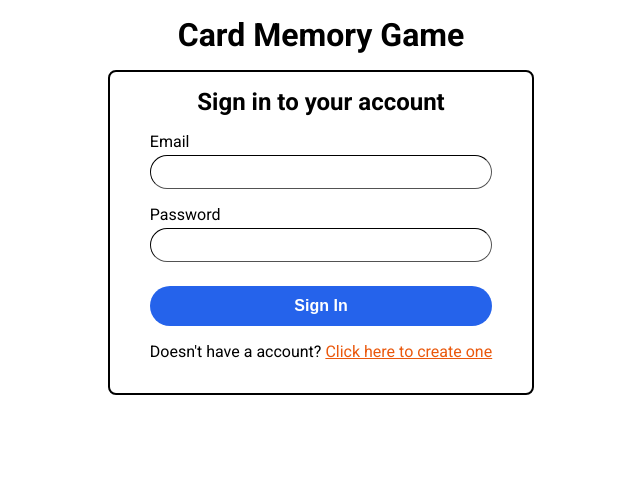
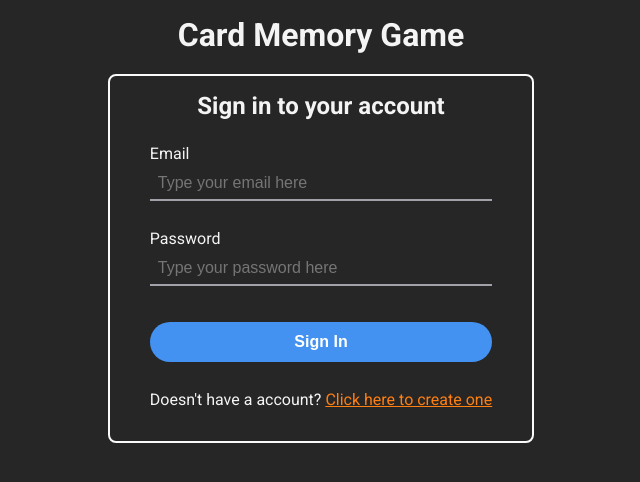
Before and after one commit to enzogoncalves/card-memory-game, a React (Vite) app: page / in a window 1280 px wide. Shown: the top 482 px of the page, without its empty margins (319-959 px from the left). Built offline with nearby package versions, Linux system fonts and the light colour scheme.

Commit message:
dark theme

```diff
--- a/index.html
+++ b/index.html
@@ -12,7 +12,7 @@
    rel="stylesheet"
   />
  </head>
- <body>
+ <body class="dark">
   <div id="root"></div>
   <script type="module" src="/src/main.tsx"></script>
  </body>
--- a/src/App.tsx
+++ b/src/App.tsx
@@ -73,8 +73,8 @@ export function createCards(numberOfPairs: number) {
   let iconsCount = 0;
 
   while (numberOfPairsLeft > 0) {
-    cards.push({ id: uuid(), visible: false, active: true, icon: icons[iconsCount], discoveredPair: false })
-    cards.push({ id: uuid(), visible: false, active: true, icon: icons[iconsCount], discoveredPair: false })
+    cards.push({ id: uuid(), visible: true, active: true, icon: icons[iconsCount], discoveredPair: false })
+    cards.push({ id: uuid(), visible: true, active: true, icon: icons[iconsCount], discoveredPair: false })
 
     iconsCount++
     numberOfPairsLeft--
@@ -188,8 +188,8 @@ const App = () => {
 
   }, [cards, timeLeft])
 
-  return <main className="p-4">
-    <h1 className="text-center">Card Memory Game</h1>
+  return <main className="p-4 min-h-full dark:bg-neutral-800">
+    <h1 className="pb-5 text-center dark:text-text-color">Card Memory Game</h1>
     <Routes>
       <Route path="/" element={<SignIn />} />
       <Route path="/register" element={<Register />} />
--- a/src/CardsGrid.tsx
+++ b/src/CardsGrid.tsx
@@ -1,6 +1,5 @@
 import { Card } from "./App";
 import EachCard from "./Card";
-
 
 type CardsGridProps = {
   cards: Card[]
@@ -9,18 +8,19 @@ type CardsGridProps = {
   setFirstCard: React.Dispatch<React.SetStateAction<Card | undefined>>
   itsAWin: boolean | undefined,
   difficulty: string | undefined
+  timeLeft: number
 }
 
-const CardsGrid = ({ cards, setCards, setFirstCard, firstCard, itsAWin, difficulty }: CardsGridProps) => {
+const CardsGrid = ({ cards, setCards, setFirstCard, firstCard, itsAWin, difficulty, timeLeft }: CardsGridProps) => {
   return <div>
     <div className={`grid
     ${difficulty == "easy" ? "max-w-xl grid-cols-2 2xsm:grid-cols-3 xsm:grid-cols-4" : ""}
     ${difficulty == "medium" ? "max-w-3xl grid-cols-2 2xsm:grid-cols-3 xsm:grid-cols-4 sm:grid-cols-5 md:grid-cols-8" : ""}
     ${difficulty == "hard" ? "max-w-4xlxl grid-cols-2 2xsm:grid-cols-3 xsm:grid-cols-4 sm:grid-cols-5 md:grid-cols-8" : ""}
-    gap-2 p-4 mx-auto border-4 border-black border-solid rounded-lg`}>
+    gap-3 p-4 mx-auto border-4 border-black dark:border-zinc-50 border-solid rounded-lg`}>
       {
         cards.map(card => (
-          <EachCard key={card.id} card={card} setCards={setCards} setFirstCard={setFirstCard} firstCard={firstCard} itsAWin={itsAWin} />
+          <EachCard key={card.id} card={card} setCards={setCards} setFirstCard={setFirstCard} firstCard={firstCard} itsAWin={itsAWin} timeLeft={timeLeft} />
         ))
       }
     </div>
--- a/src/Home.tsx
+++ b/src/Home.tsx
@@ -41,9 +41,9 @@ const Home = ({ setDifficulty, playerHistory, setPlayerHistory, actualUsername,
 
   return (<>
     {userLoaded
-      ? <div className="flex flex-col gap-4">
+      ? <div className="flex flex-col gap-4 max-w-5xl mx-auto">
         <StartGameModal setDifficulty={setDifficulty} actualUsername={actualUsername} />
-        <div className="p-4 border-4 border-black border-solid rounded-lg">
+        <div className="dark:text-text-color p-4 border-4 border-black dark:border-zinc-50 border-solid rounded-lg">
           <h2 className="text-center">Player History</h2>
           <div className="grid grid-cols-1 sm:grid-cols-3 gap-x-4 gap-y-4 pt-4">
             {
--- a/src/Register.tsx
+++ b/src/Register.tsx
@@ -52,23 +52,23 @@ const Register = () => {
   }
 
   return (
-    <div className="mt-4 w-fit mx-auto flex flex-col items-center border-2 border-black border-solid rounded-lg px-10 py-4 pb-8">
-      <h2>Create a account</h2>
-      <form className="flex flex-col gap-4 mt-4" onSubmit={(e) => { e.preventDefault(); submitForm() }}>
+    <div className="w-fit mx-auto flex flex-col items-center border-2 border-black dark:border-zinc-50 border-solid rounded-lg px-10 py-4 pb-8">
+      <h2 className="dark:text-text-color">Create a account</h2>
+      <form className="flex flex-col gap-7 mt-4 dark:text-text-color xsm:min-w-[330px]" onSubmit={(e) => { e.preventDefault(); submitForm() }}>
         <div className="flex flex-col gap-1">
           <label htmlFor="username">Username</label>
-          <input type="text" name="username" id="username" value={username} onChange={(e) => setUsername(e.target.value)} minLength={4} required className="px-3 py-1 text-base border-neutral-600 border-[1px] focus:outline-blue-900 rounded-full min-w-[300px]" />
+          <input type="text" name="username" id="username" placeholder="Type here your username" value={username} onChange={(e) => setUsername(e.target.value)} minLength={4} required className="form-input" />
         </div>
         <div className="flex flex-col gap-1">
           <label htmlFor="email">Email</label>
-          <input type="email" name="email" id="email" value={email} onChange={(e) => setEmail(e.target.value)} required className="px-3 py-1 text-base border-neutral-600 border-[1px] focus:outline-blue-900 rounded-full min-w-[300px]" />
+          <input type="email" name="email" id="email" value={email} placeholder="Type here your email" onChange={(e) => setEmail(e.target.value)} required className="form-input" />
         </div>
         <div className="flex flex-col gap-1">
           <label htmlFor="password">Password</label>
-          <input type="password" name="password" id="password" value={password} onChange={(e) => setPassword(e.target.value)} required minLength={6} className="px-3 py-1 text-base border-neutral-600 border-[1px] focus:outline-blue-900 rounded-full" />
+          <input type="password" name="password" id="password" value={password} placeholder="Type here your password" onChange={(e) => setPassword(e.target.value)} required minLength={6} className="form-input" />
         </div>
-        <input type="submit" value="Create Account" className="cursor-pointer border-none bg-orange-600 px-3 py-2 mt-2 text-base font-semibold text-white rounded-full" />
-        <p>Already have one? <NavLink to={'/'} className="text-blue-600">Click here to sign in</NavLink></p>
+        <input type="submit" value="Create Account" className="form-input-submit bg-[#ff7f11] dark:bg-[#e76c00] hover:bg-[#e76c00] dark:hover:bg-[#ff7f11]" />
+        <p>Already have one? <NavLink to={'/'} className="text-[#4392f1]">Click here to sign in</NavLink></p>
       </form>
     </div>
   )
--- a/src/SignIn.tsx
+++ b/src/SignIn.tsx
@@ -35,19 +35,19 @@ const SignIn = () => {
   }
 
   return (
-    <div className="mt-4 w-fit mx-auto flex flex-col items-center border-2 border-black border-solid rounded-lg px-10 py-4 pb-8">
-      <h2>Sign in to your account</h2>
-      <form className="flex flex-col gap-4 mt-4" onSubmit={(e) => { e.preventDefault(); submitForm() }}>
+    <div className="w-fit mx-auto flex flex-col items-center border-2 border-black dark:border-zinc-50 border-solid rounded-lg px-10 py-4 pb-8">
+      <h2 className="dark:text-text-color">Sign in to your account</h2>
+      <form className="flex flex-col gap-7 mt-6 dark:text-text-color" onSubmit={(e) => { e.preventDefault(); submitForm() }}>
         <div className="flex flex-col gap-1">
           <label htmlFor="email">Email</label>
-          <input type="email" name="email" id="email" value={email} onChange={(e) => setEmail(e.target.value)} required className="px-3 py-1 text-base border-neutral-600 border-[1px] focus:outline-blue-900 rounded-full" />
+          <input type="email" name="email" id="email" placeholder="Type your email here" value={email} onChange={(e) => setEmail(e.target.value)} required className="form-input" />
         </div>
         <div className="flex flex-col gap-1">
           <label htmlFor="password">Password</label>
-          <input type="password" name="password" id="password" value={password} onChange={(e) => setPassword(e.target.value)} required minLength={6} className="px-3 py-1 text-base border-neutral-600 border-[1px] focus:outline-blue-900 rounded-full" />
+          <input type="password" name="password" id="password" placeholder="Type your password here" value={password} onChange={(e) => setPassword(e.target.value)} required className="form-input" />
         </div>
-        <input type="submit" value="Sign In" className="cursor-pointer border-none bg-blue-600 px-3 py-2 mt-2 text-base font-semibold text-white rounded-full" />
-        <p>Doesn't have a account? <NavLink to={'/register'} className="text-orange-600">Click here to create one</NavLink></p>
+        <input type="submit" value="Sign In" className="form-input-submit bg-blue-600 hover:bg-blue-700 dark:bg-[#4392f1] dark:hover:bg-[#2c71c5]" />
+        <p>Doesn't have a account? <NavLink to={'/register'} className="text-[#ff7f11]">Click here to create one</NavLink></p>
       </form>
     </div>
   )
--- a/src/assets/css/index.css
+++ b/src/assets/css/index.css
@@ -6,21 +6,18 @@
  box-sizing: border-box;
 }
 
+html,
+body,
+#root {
+ height: 100%;
+}
+
 body {
  font-family: "Roboto", sans-serif;
 }
 
-.icon-inactive {
- pointer-events: none;
-}
-
-.icon-has-lost {
- filter: grayscale(0);
- color: rgb(163, 48, 48);
-}
-
-.icon-button-active {
+.icon-button-inactive {
  background-image: url("../img/diamond.png");
- background-color: purple;
+ background-color: purple !important;
  padding-block: 9.5px;
 }
--- a/src/assets/css/tailwindcss.css
+++ b/src/assets/css/tailwindcss.css
@@ -3,16 +3,28 @@
 @tailwind utilities;
 
 @layer components {
+ html {
+  @apply dark:bg-neutral-800;
+ }
+
+ .form-input {
+  @apply py-1 text-base dark:text-text-color border-slate-400 dark:border-zinc-400 focus:border-slate-900 dark:focus:border-white border-t-0 border-r-0 border-l-0 border-b-2 border-solid bg-transparent outline-none w-full px-2;
+ }
+
+ .form-input-submit {
+  @apply cursor-pointer border-none px-3 py-2 mt-2 text-base font-semibold text-white rounded-full transition-colors;
+ }
+
  .difficulty {
-  @apply p-4 border-2 border-black border-solid rounded-lg;
+  @apply p-4 border-2 border-black dark:border-zinc-50 border-solid rounded-lg;
  }
 
  .difficulty .link {
-  @apply uppercase text-lg no-underline text-white w-full inline-block text-center;
+  @apply uppercase text-lg no-underline text-white w-full inline-block text-center transition-colors;
  }
 
  .button {
-  @apply border-none text-base shadow-dif-button hover:shadow-dif-button-hover transition-shadow duration-75 font-bold py-3 px-4 cursor-pointer;
+  @apply border-none text-base shadow-dif-button shadow-black dark:shadow-none hover:shadow-dif-button-hover transition duration-75 font-bold py-3 px-4 cursor-pointer text-center border-slate-400 dark:border-zinc-400 focus:border-slate-900 dark:focus:border-white;
  }
 
  .difficulty ul {
@@ -20,6 +32,14 @@
  }
 
  .icon {
-  @apply w-10 h-10 sm:w-12 sm:h-12;
+  @apply w-10 h-10 sm:w-12 sm:h-12 dark:text-zinc-50;
+ }
+
+ .icon-inactive {
+  @apply pointer-events-none;
+ }
+
+ .icon-has-lost .icon {
+  @apply dark:text-rose-600;
  }
 }
--- a/tailwind.config.cjs
+++ b/tailwind.config.cjs
@@ -4,6 +4,7 @@ const defaultTheme = require("tailwindcss/defaultTheme")
 
 module.exports = {
  content: ["./index.html", "./src/**/*.{js,ts,jsx,tsx}"],
+ darkMode: "class",
  theme: {
   screens: {
    "2xsm": "320px",
@@ -12,8 +13,11 @@ module.exports = {
   },
   extend: {
    boxShadow: {
-    "dif-button": "3px 3px 4px rgba(0 0 0 / .5)",
-    "dif-button-hover": "1px 1px 4px rgba(0 0 0 / .5)",
+    "dif-button": "3px 3px 6px rgba(0 0 0 / .5)",
+    "dif-button-hover": "1px 1px 6px rgba(0 0 0 / .5)",
+   },
+   colors: {
+    "text-color": "#F4F4F5",
    },
   },
  },
```
Also changed, not shown: src/Card.tsx (+6 -3 lines), src/GameScreen.tsx (+25 -25 lines), src/StartGameModal.tsx (+4 -4 lines).
